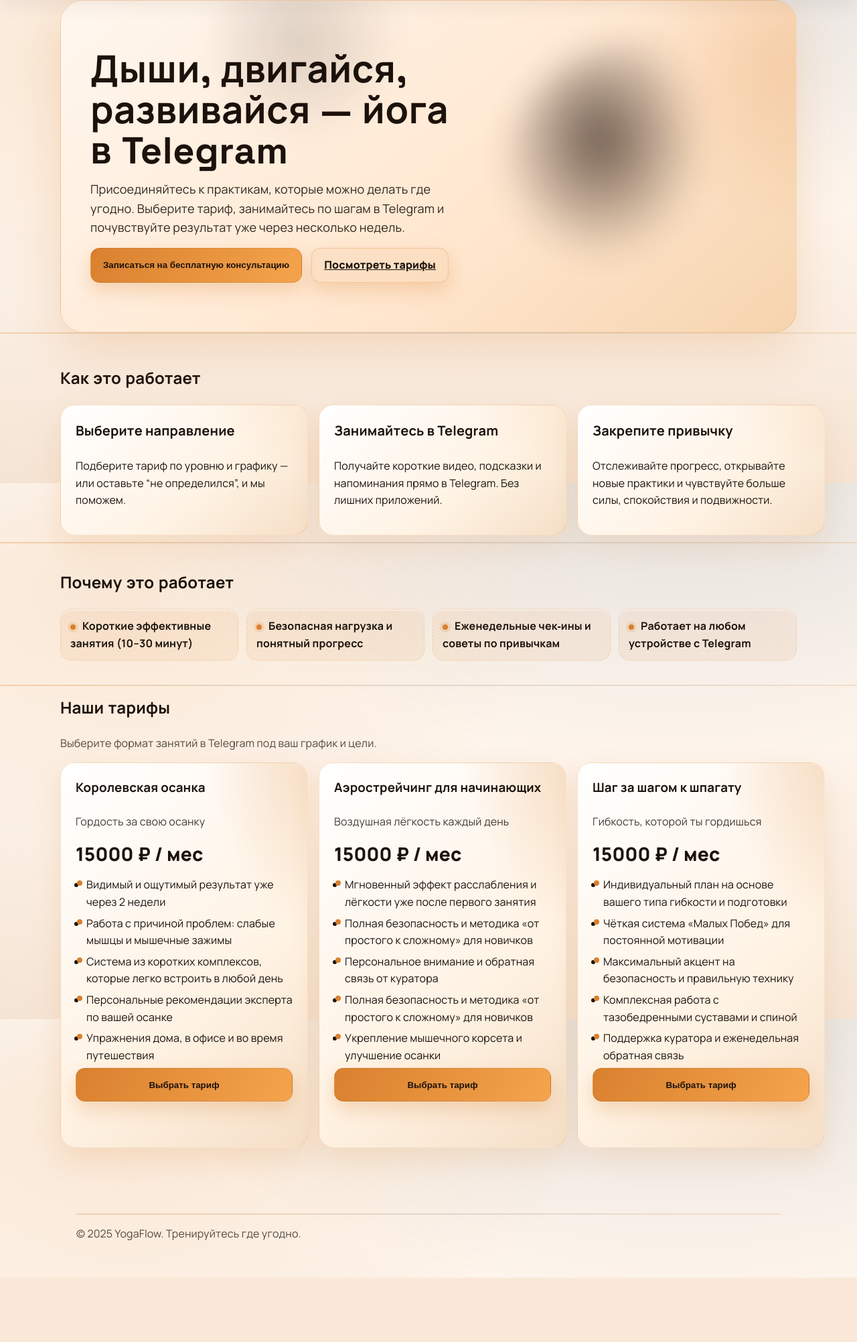
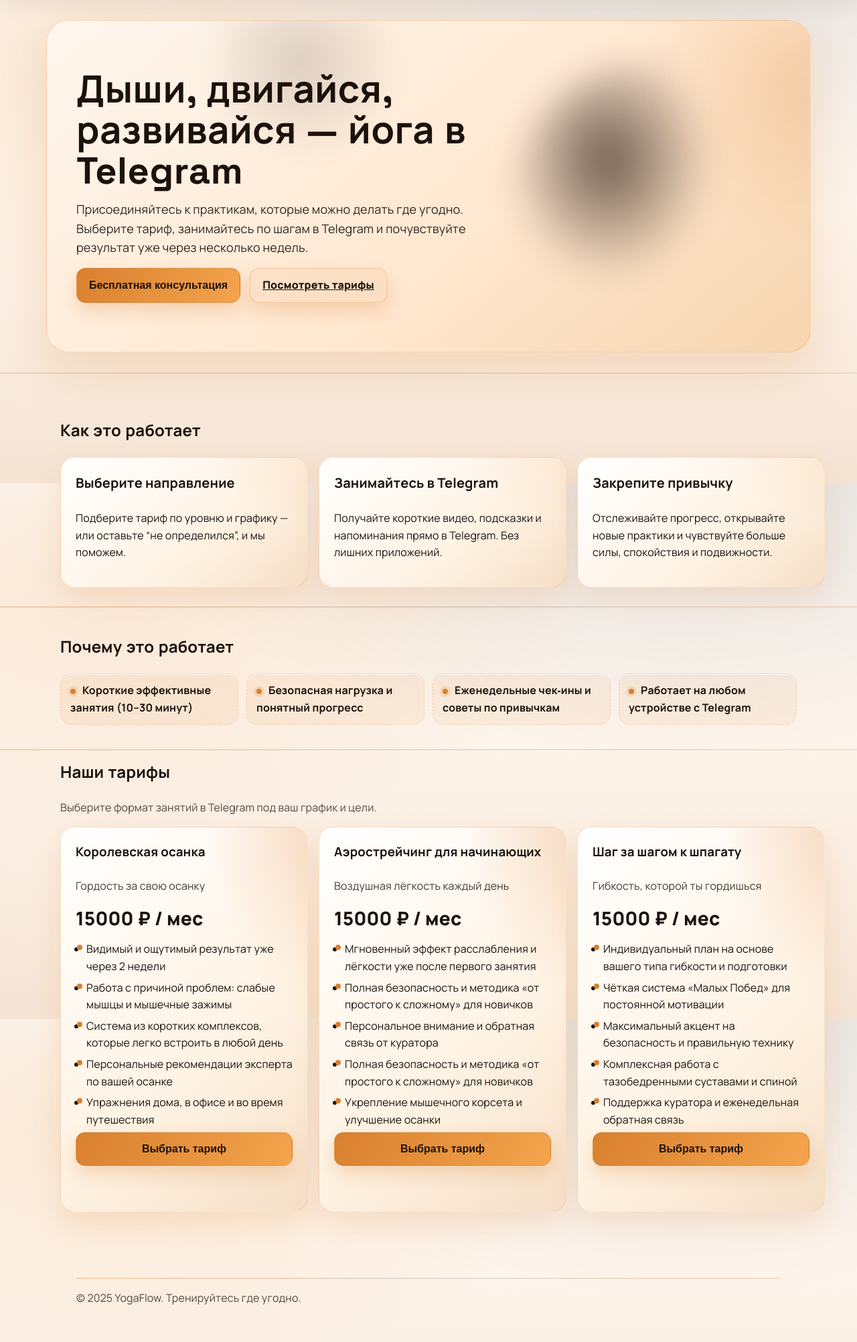
Before and after one commit to politifan/Yoga_Flow, a FastAPI app: page / in a window 1280 px wide. Shown: the part 79-2082 px from the top of the page at 67% size. Before the commit the page ends 1986 px from the top, so only its background shows below. Run offline with FastAPI, Linux system fonts and the light colour scheme.

Commit message:
style (main page): мелкие правки стилей для красоты

```diff
--- a/static/css/base.css
+++ b/static/css/base.css
@@ -131,6 +131,7 @@ main{ min-height: 70vh; position:relative; z-index:1; }
   color:var(--ink);
   font-weight:700;
   cursor:pointer;
+
 }
 .nav-dropdown a:hover,
 .nav-dropdown button:hover{
@@ -176,6 +177,7 @@ main{ min-height: 70vh; position:relative; z-index:1; }
   cursor:pointer;
   transition: transform .15s ease, box-shadow .2s ease;
   box-shadow: 0 12px 28px rgba(217,128,46,.26);
+  font-size: 16px;
 }
 .btn-ghost{
   background: rgba(217,128,46,.08);
--- a/static/css/consult_modal.css
+++ b/static/css/consult_modal.css
@@ -80,7 +80,7 @@
 .consult-form{
   display:flex;
   flex-direction:column;
-  gap:14px;
+  gap:6px;
   margin-top:6px;
 }
 .consult-form label{
--- a/static/css/home.css
+++ b/static/css/home.css
@@ -5,6 +5,7 @@
   gap: 26px;
   align-items:center;
   padding: 44px;
+  min-width: var(--grid3-span, 1142px);
   min-height: 62vh;
   background: linear-gradient(140deg, #fff7ef 0%, #ffe7cf 60%, #f6d4ae 100%);
   border-radius: 34px;
@@ -138,5 +139,5 @@
 }
 
 @media (max-width: 900px){
-  .hero{ grid-template-columns: 1fr; padding: 34px 26px; }
+  .hero{ grid-template-columns: 1fr; padding: 34px 26px; min-width: 0; }
 }
--- /dev/null
+++ b/static/js/home_grid_span.js
@@ -0,0 +1,68 @@
+(() => {
+  const MQ_MOBILE = window.matchMedia("(max-width: 900px)");
+
+  let rafId = 0;
+  const schedule = () => {
+    if (rafId) return;
+    rafId = window.requestAnimationFrame(() => {
+      rafId = 0;
+      updateVar();
+    });
+  };
+
+  const pxToNumber = (value) => {
+    const n = Number.parseFloat(value);
+    return Number.isFinite(n) ? n : 0;
+  };
+
+  const updateVar = () => {
+    const rootStyle = document.documentElement.style;
+
+    if (MQ_MOBILE.matches) {
+      rootStyle.removeProperty("--grid3-span");
+      return;
+    }
+
+    const grid = document.querySelector(".how .grid3");
+    if (!grid) return;
+
+    const cards = grid.querySelectorAll(".card");
+    if (cards.length < 2) return;
+
+    const firstRect = cards[0].getBoundingClientRect();
+    const lastRect = cards[cards.length - 1].getBoundingClientRect();
+
+    const section = grid.closest(".container");
+    const sectionStyle = section ? window.getComputedStyle(section) : null;
+    const paddingLeft = sectionStyle ? pxToNumber(sectionStyle.paddingLeft) : 0;
+    const paddingRight = sectionStyle ? pxToNumber(sectionStyle.paddingRight) : 0;
+
+    const span = lastRect.right - firstRect.left;
+    const spanWithPadding = Math.ceil(span + paddingLeft + paddingRight);
+
+    if (spanWithPadding > 0) {
+      rootStyle.setProperty("--grid3-span", `${spanWithPadding}px`);
+    }
+  };
+
+  window.addEventListener("resize", schedule, { passive: true });
+  if (typeof MQ_MOBILE.addEventListener === "function") {
+    MQ_MOBILE.addEventListener("change", schedule);
+  } else if (typeof MQ_MOBILE.addListener === "function") {
+    MQ_MOBILE.addListener(schedule);
+  }
+
+  const grid = document.querySelector(".how .grid3");
+  if (grid && "ResizeObserver" in window) {
+    const ro = new ResizeObserver(schedule);
+    ro.observe(grid);
+  }
+
+  if (document.readyState === "loading") {
+    document.addEventListener("DOMContentLoaded", schedule, { once: true });
+  } else {
+    schedule();
+  }
+
+  window.addEventListener("load", schedule, { once: true });
+})();
--- a/templates/home.html
+++ b/templates/home.html
@@ -6,12 +6,13 @@
 {% endblock %}
 {% block content %}
 
-<section class="hero container">
+<!-- ДАЖЕ НЕ СМЕЙ СУКА УБИРАТЬ МОЙ STYLE-->
+<section class="hero container" style="margin: 30px auto;">
   <div class="hero-text">
     <h1>Дыши, двигайся, развивайся — йога в Telegram</h1>
     <p class="sub">Присоединяйтесь к практикам, которые можно делать где угодно. Выберите тариф, занимайтесь по шагам в Telegram и почувствуйте результат уже через несколько недель.</p>
     <div class="cta-row">
-      <button class="btn" type="button" data-consult-trigger data-plan-id="undecided">Записаться на бесплатную консультацию</button>
+      <button class="btn" type="button" data-consult-trigger data-plan-id="undecided">Бесплатная консультация</button>
       <a href="/pricing" class="btn btn-ghost">Посмотреть тарифы</a>
     </div>
   </div>
@@ -22,7 +23,8 @@
 
 <div class="section-divider"></div>
 
-<section class="how container">
+<!-- И ЭТОТ STYLE ТОЖЕ!-->
+<section class="how container" style="margin: 18px auto;">
   <h2>Как это работает</h2>
   <div class="grid3">
     <div class="card" data-reveal>
@@ -70,5 +72,6 @@
 {% endblock %}
 
 {% block scripts %}
+  <script src="/static/js/home_grid_span.js" defer></script>
   <script src="/static/js/consult_modal.js" defer></script>
 {% endblock %}
--- a/templates/partials/consult_modal.html
+++ b/templates/partials/consult_modal.html
@@ -7,9 +7,10 @@
   <div class="consult-backdrop" data-consult-backdrop></div>
   <div class="consult-card" role="dialog" aria-modal="true" aria-labelledby="consultTitle">
     <div class="consult-head">
-      <h3 id="consultTitle">Бесплатная консультация (15 минут)</h3>
+      <h3 id="consultTitle">Бесплатная консультация</h3>
       <button class="consult-close" type="button" data-consult-close aria-label="Закрыть">×</button>
     </div>
+    <h3 id="consultTitle" style="margin: 0;">(займёт всего 5 минут)</h3>
     <div class="flash hidden" data-consult-flash aria-live="polite"></div>
     <form action="/consult" method="post" class="consult-form" data-consult-form>
       <input type="hidden" name="plan" value="undecided" data-consult-plan>
@@ -29,7 +30,7 @@
       </select>
       <label>Email</label>
       <input type="email" name="email" required placeholder="name@example.com">
-      <button class="btn" type="submit" data-consult-submit>Записаться на консультацию</button>
+      <button class="btn" type="submit" data-consult-submit style="margin-top: 40px;">Записаться на консультацию</button>
       <p class="muted small">Нажимая кнопку, вы соглашаетесь на связь по указанным контактам.</p>
     </form>
     <div class="consult-inline-success hidden" data-consult-inline-success>
@@ -37,7 +38,6 @@
     </div>
   </div>
 </div>
-
 <div class="consult-modal hidden" data-consult-success>
   <div class="consult-backdrop" data-consult-success-backdrop></div>
   <div class="consult-card" role="dialog" aria-modal="true" aria-labelledby="consultSuccessTitle">
```
